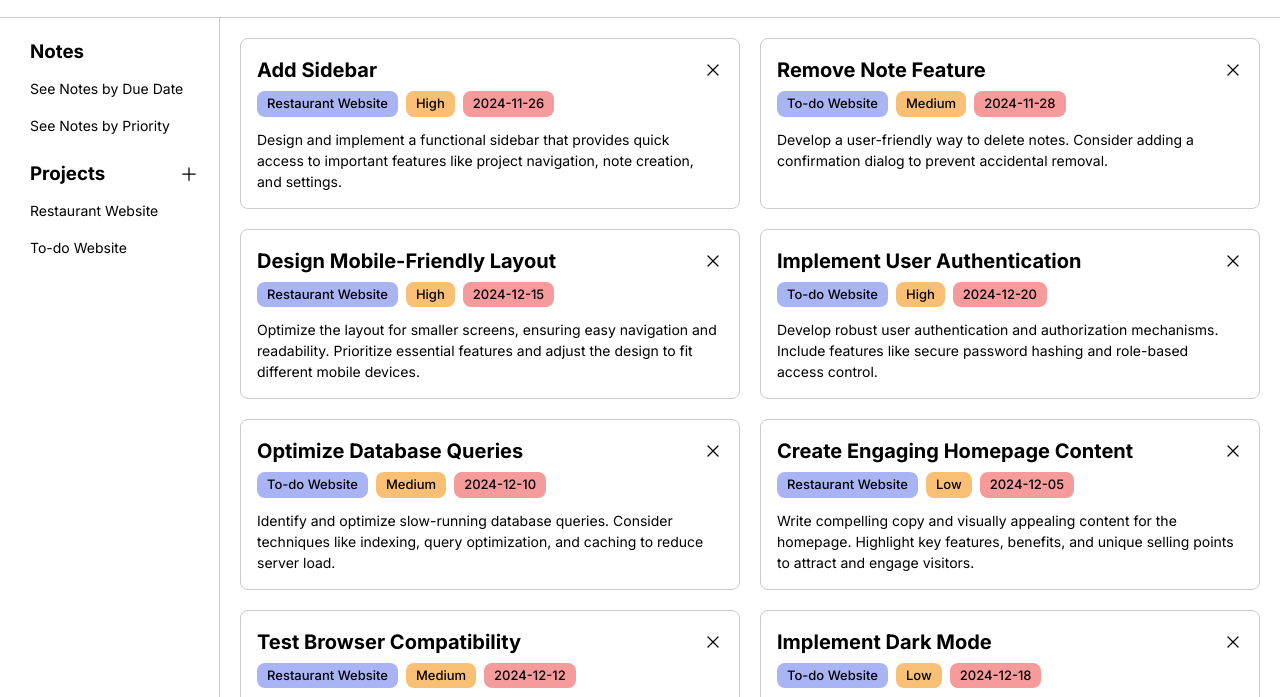
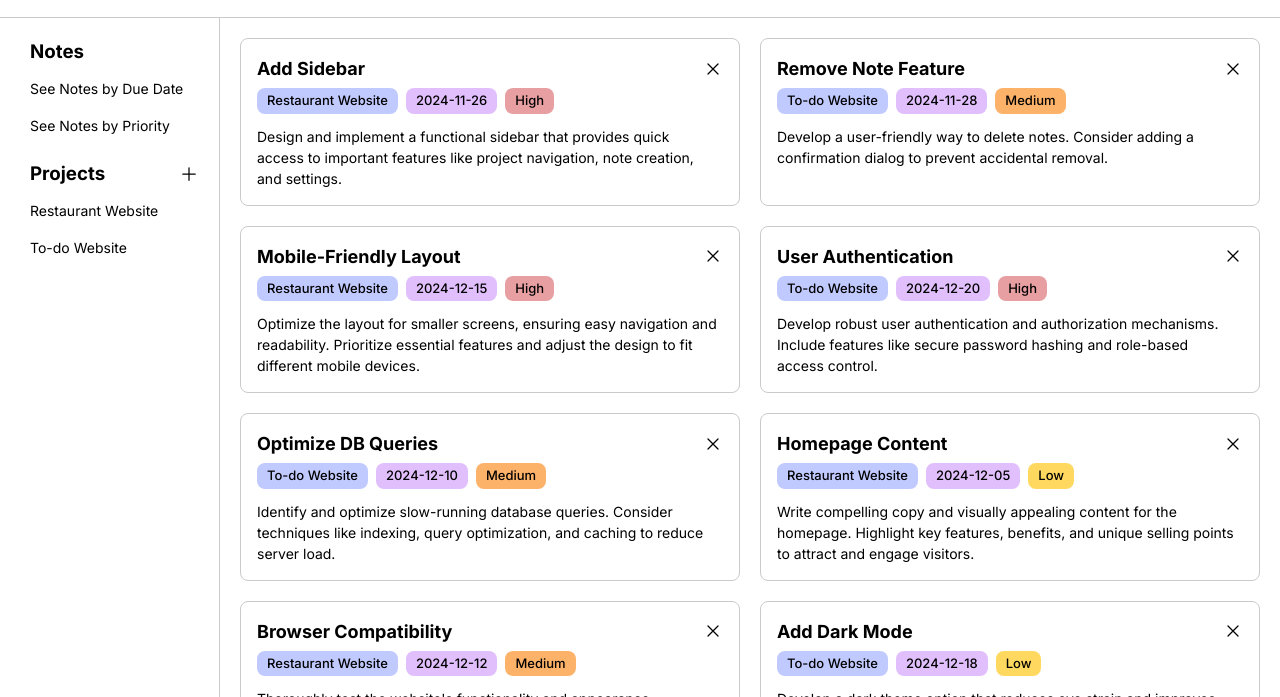
Before and after one commit to arvincodes/duwit, a website built with webpack: page src/template.html in a window 1280 px wide. Shown: the part 71-768 px from the top of the page. Built offline with nearby package versions, Linux system fonts and the light colour scheme; files whose address does not match are found by name.

Commit message:
Implement color change to note's priority level
Change background color of note's priority: High as red, Medium as
orange, and Low as yellow. Need to further add sorting notes by projects
and fixing the project classification dropdown.

```diff
--- a/src/index.js
+++ b/src/index.js
@@ -113,11 +113,20 @@ function getNoteDetails() {
     </div>
     <div class="note-statuses">
       <span class="note-project-classification">${noteProjectClassification.value}</span>
+      <span class="note-due-date">${noteDueDate.value}</span>
       <span class="note-priority-level">${notePriority.value}</span>
-      <span class="note-due-date">${noteDueDate.value}</span>
     </div>
     <p class="note-description">${noteDescription.value}</p>
   `
+
+  const priorityColors = {
+    High: "#e79fa2",
+    Medium: "#fcb268",
+    Low: "#ffd95f",
+  };
+  const prioritySpan = newNote.querySelector(".note-priority-level");
+  const priorityColor = priorityColors[notePriority.value] || "#FFFFFF";
+  prioritySpan.style.backgroundColor = priorityColor;
 
   const notesContainer = document.querySelector('.notes-container')
   if (notesContainer) {
@@ -184,56 +193,56 @@ function addPreloadedNotes() {
       projectClassification: "To-do Website"
     },
     {
-      title: "Design Mobile-Friendly Layout",
+      title: "Mobile-Friendly Layout",
       description: "Optimize the layout for smaller screens, ensuring easy navigation and readability. Prioritize essential features and adjust the design to fit different mobile devices.",
       priority: "High",
       dueDate: "2024-12-15",
       projectClassification: "Restaurant Website"
     },
     {
-      title: "Implement User Authentication",
+      title: "User Authentication",
       description: "Develop robust user authentication and authorization mechanisms. Include features like secure password hashing and role-based access control.",
       priority: "High",
       dueDate: "2024-12-20",
       projectClassification: "To-do Website"
     },
     {
-      title: "Optimize Database Queries",
+      title: "Optimize DB Queries",
       description: "Identify and optimize slow-running database queries. Consider techniques like indexing, query optimization, and caching to reduce server load.",
       priority: "Medium",
       dueDate: "2024-12-10",
       projectClassification: "To-do Website"
     },
     {
-      title: "Create Engaging Homepage Content",
+      title: "Homepage Content",
       description: "Write compelling copy and visually appealing content for the homepage. Highlight key features, benefits, and unique selling points to attract and engage visitors.",
       priority: "Low",
       dueDate: "2024-12-05",
       projectClassification: "Restaurant Website"
     },
     {
-      title: "Test Browser Compatibility",
+      title: "Browser Compatibility",
       description: "Thoroughly test the website's functionality and appearance across different browsers and devices. Identify and fix any compatibility issues.",
       priority: "Medium",
       dueDate: "2024-12-12",
       projectClassification: "Restaurant Website"
     },
     {
-      title: "Implement Dark Mode",
+      title: "Add Dark Mode",
       description: "Develop a dark theme option that reduces eye strain and improves readability in low-light conditions. Consider user preferences.",
       priority: "Low",
       dueDate: "2024-12-18",
       projectClassification: "To-do Website"
     },
     {
-      title: "Add Push Notifications",
+      title: "Push Notifications",
       description: "Implement a reliable push notification system to deliver timely alerts and reminders to users. Consider factors like device compatibility and user preferences.",
       priority: "High",
       dueDate: "2024-12-22",
       projectClassification: "To-do Website"
     },
     {
-      title: "Optimize Image Loading Speed",
+      title: "Image Loading Speed",
       description: "Optimize images for web delivery by compressing them without compromising quality. Implement lazy loading and responsive images to improve page load times.",
       priority: "Medium",
       dueDate: "2024-12-08",
@@ -245,6 +254,13 @@ function addPreloadedNotes() {
     const noteElement = document.createElement("div");
     noteElement.classList.add("note");
 
+    const priorityColors = {
+      High: "#e79fa2",
+      Medium: "#fcb268",
+      Low: "#ffd95f",
+    };
+    const priorityColor = priorityColors[note.priority] || "#FFFFFF";
+
     noteElement.innerHTML = `
     <div class="note-header-container">
       <h3 class="note-heading">${note.title}</h3>
@@ -254,11 +270,13 @@ function addPreloadedNotes() {
     </div>
     <div class="note-statuses">
       <span class="note-project-classification">${note.projectClassification}</span>
+      <span class="note-due-date">${note.dueDate}</span>
       <span class="note-priority-level">${note.priority}</span>
-      <span class="note-due-date">${note.dueDate}</span>
     </div>
     <p class="note-description">${note.description}</p>
   `
+    const prioritySpan = noteElement.querySelector(".note-priority-level");
+    prioritySpan.style.backgroundColor = priorityColor;
 
     notesContainer.appendChild(noteElement);
   });
--- a/src/styles.css
+++ b/src/styles.css
@@ -464,7 +464,7 @@ section {
 }
 
 .note-heading {
-  font-size: 20px;
+  font-size: 18px;
   margin-right: 0px;
 }
 
@@ -494,15 +494,11 @@ section {
 }
 
 .note-project-classification {
-  background-color: #a9b4f5;
-}
-
-.note-priority-level {
-  background-color: #f9bf74;
+  background-color: #c1caff;
 }
 
 .note-due-date {
-  background-color: #f59b9b;
+  background-color: #e0bffc;
 }
 
 .author {
```
